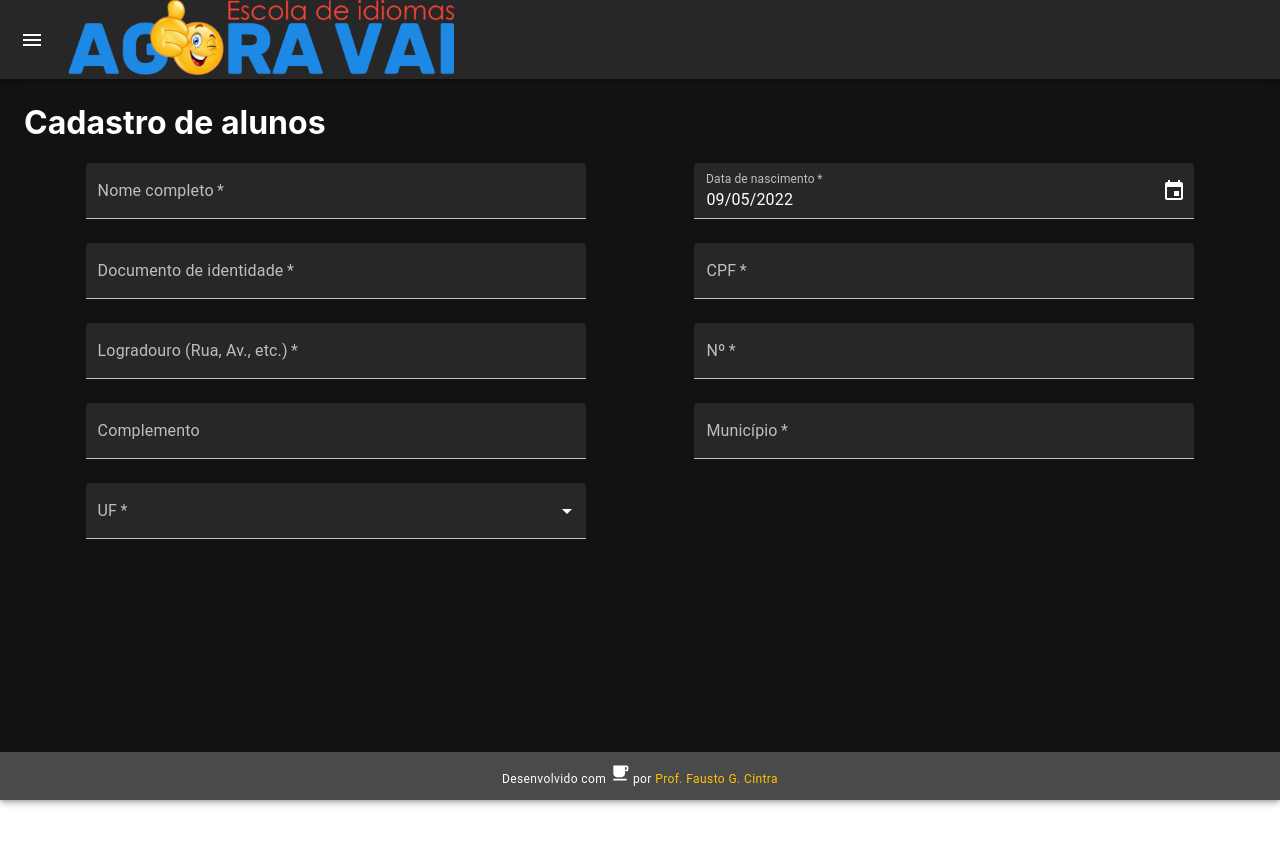
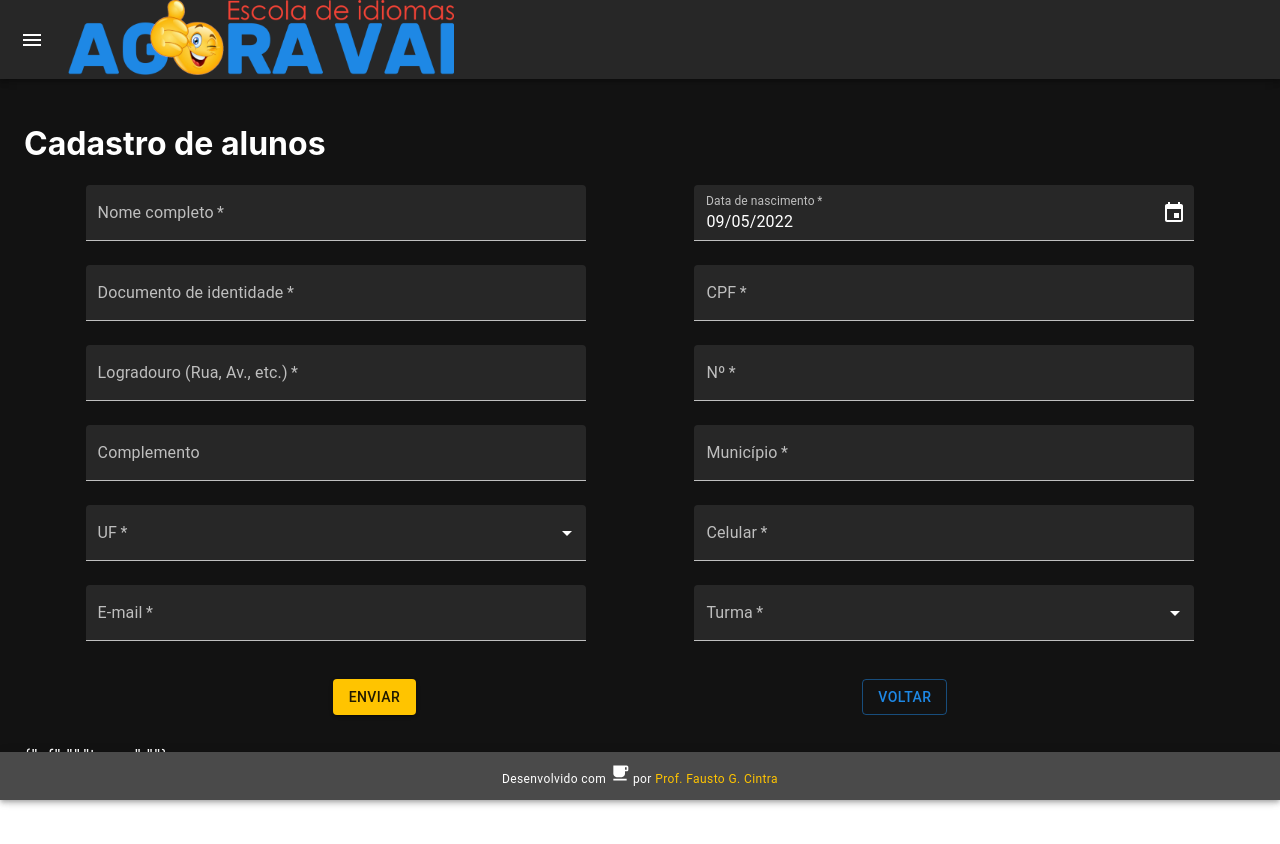
Before and after one commit to torqu4to/agora-vai-2022-1, a React (Create React App) app: page /aluno/novo in a window 1280 px wide. Shown: the top 844 px of the page. Built offline with nearby package versions, Linux system fonts and the light colour scheme.

Commit message:
(23/05) Continuação do componente de formulário

```diff
--- a/src/routed/AlunoForm.js
+++ b/src/routed/AlunoForm.js
@@ -6,6 +6,9 @@ import ptLocale from 'date-fns/locale/pt-BR'
 import { makeStyles } from '@mui/styles'
 import InputMask from 'react-input-mask'
 import MenuItem from '@mui/material/MenuItem'
+import Toolbar from '@mui/material/Toolbar'
+import Button from '@mui/material/Button'
+import AlertBar from '../ui/AlertBar'
 
 const useStyles = makeStyles(theme => ({
     form: {
@@ -19,7 +22,12 @@ const useStyles = makeStyles(theme => ({
             maxWidth: '500px',
             marginBottom: '24px'
         }
+    },
+    toolbar: {
+        width: '100%',
+        justifyContent: 'space-around'
     }
+
 }))
 
 const unidadesFed = [
@@ -33,6 +41,12 @@ const unidadesFed = [
     { sigla: 'SP', nome: 'São Paulo' }
 ]
 
+const turmas = [
+    { sigla: 'ESP10', descricao: '[ESP10] Espanhol iniciante' },
+    { sigla: 'FRA10', descricao: '[FRA10] Francês iniciante' },
+    { sigla: 'ING10', descricao: '[ING10] Inglês iniciante' }
+]
+
 export default function AlunoForm() {
 
     const classes = useStyles()
@@ -40,15 +54,54 @@ export default function AlunoForm() {
     const [state, setState] = React.useState(
         // Lazy initalizer
         () => ({
-            aluno: {}
+            // Campos correspondentes a controles de seleção
+            // precisam ter um valor inicial
+            aluno: { uf: '', turma: '' },
+            alertSeverity: 'success',
+            isAlertOpen: false,
+            alertMessage: ''
         })
     )
     const {
-        aluno
+        aluno,
+        alertSeverity,
+        isAlertOpen,
+        alertMessage
     } = state
+
+    function handleInputChange(event, fieldName = event.target.id) {
+        console.log(`fieldName: ${fieldName}, value: ${event?.target?.value}`)
+
+        // Sincroniza o valor do input com a variável de estado
+        const newAluno = {...aluno}     // Tira uma cópia do aluno
+
+        // O componente DesktopDatePicker envia newValue em vez de
+        // event; portanto, é necessário tratamento específico para ele
+        if(fieldName === 'data_nascimento') newAluno[fieldName] = event
+        else newAluno[fieldName] = event.target.value // Atualiza o campo
+
+        setState({ ...state, aluno: newAluno })
+    }
+
+    function handleAlertClose(event, reason) {
+        if (reason === 'clickaway') {
+          return;
+        }
+
+        // Fecha a barra de alerta
+        setState({...state, isAlertOpen: false})
+    }
 
     return (
         <>
+            <AlertBar
+                severity={alertSeverity}
+                open={isAlertOpen}
+                onClose={handleAlertClose}
+            >
+                {alertMessage}
+            </AlertBar>
+
             <h1>Cadastro de alunos</h1>
 
             <form className={classes.form}>
@@ -61,13 +114,15 @@ export default function AlunoForm() {
                     placeholder="Informe o nome completo do(a) aluno(a)"
                     required
                     fullWidth
+                    onChange={handleInputChange}
                 />
 
-                <LocalizationProvider dateAdapter={AdapterDateFns} locale={ptLocale}>
+                <LocalizationProvider dateAdapter={AdapterDateFns} adapterLocale={ptLocale}>
                     <DesktopDatePicker
                         label="Data de nascimento"
                         inputFormat="dd/MM/yyyy"
                         value={aluno.data_nascimento}
+                        onChange={newValue => handleInputChange(newValue, 'data_nascimento')}
                         renderInput={(params) => <TextField
                             id="data_nascimento"
                             variant="filled"
@@ -86,11 +141,13 @@ export default function AlunoForm() {
                     placeholder="Informe o documento de identidade"
                     required
                     fullWidth
+                    onChange={handleInputChange}
                 />
 
                 <InputMask
                     mask="999.999.999-99"
                     value={aluno.cpf}
+                    onChange={event => handleInputChange(event, 'cpf')}
                 >
                     {
                         () => <TextField
@@ -112,6 +169,7 @@ export default function AlunoForm() {
                     placeholder="Informe o logradouro"
                     required
                     fullWidth
+                    onChange={handleInputChange}
                 />
 
                 <TextField
@@ -122,6 +180,7 @@ export default function AlunoForm() {
                     placeholder="Informe o número do imóvel"
                     required
                     fullWidth
+                    onChange={handleInputChange}
                 />
 
                 <TextField
@@ -131,6 +190,7 @@ export default function AlunoForm() {
                     variant="filled"
                     placeholder="Informe o complemento do imóvel (se houver)"
                     fullWidth
+                    onChange={handleInputChange}
                 />
 
                 <TextField
@@ -141,6 +201,7 @@ export default function AlunoForm() {
                     placeholder="Informe o município"
                     required
                     fullWidth
+                    onChange={handleInputChange}
                 />
 
                 <TextField
@@ -152,6 +213,7 @@ export default function AlunoForm() {
                     required
                     fullWidth
                     select
+                    onChange={event => handleInputChange(event, 'uf')}
                 >
                     {
                         unidadesFed.map(uf => (
@@ -162,7 +224,72 @@ export default function AlunoForm() {
                     }
                 </TextField>
 
+                <InputMask
+                    mask="(99) 99999-9999"
+                    value={aluno.telefone}
+                    onChange={event => handleInputChange(event, 'telefone')}
+                >
+                    {
+                        () => <TextField
+                            id="telefone"
+                            label="Celular"
+                            variant="filled"
+                            placeholder="Informe o celular"
+                            required
+                            fullWidth
+                        />
+                    }
+                </InputMask>
+
+                <TextField
+                    id="email"
+                    label="E-mail"
+                    value={aluno.email}
+                    variant="filled"
+                    placeholder="Informe o e-mail"
+                    required
+                    fullWidth
+                    onChange={handleInputChange}
+                />
+
+                <TextField
+                    id="turma"
+                    label="Turma"
+                    value={aluno.turma}
+                    variant="filled"
+                    placeholder="Informe a turma"
+                    required
+                    fullWidth
+                    select
+                    onChange={event => handleInputChange(event, 'turma')}
+                >
+                    {
+                        turmas.map(t => (
+                            <MenuItem key={t.sigla} value={t.sigla}>
+                                {t.descricao}
+                            </MenuItem>
+                        ))
+                    }
+                </TextField>
+
+                <Toolbar className={classes.toolbar}>
+                    <Button
+                        variant="contained"
+                        color="secondary"
+                        type="submit"
+                    >
+                        Enviar
+                    </Button>
+                    <Button
+                        variant="outlined"
+                    >
+                        Voltar
+                    </Button>
+                </Toolbar>
+
             </form>
+
+            <p>{JSON.stringify(aluno)}</p>
         </>
     )
 }
```
